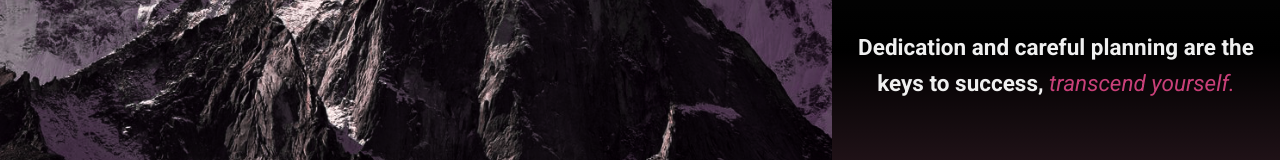
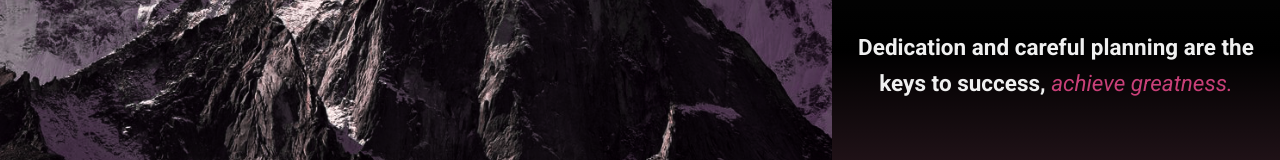
Before and after one commit to x-Lo/weight-tracker9000, a Vue app: page / in a window 1280 px wide. Shown: the part 549-709 px from the top of the page. Built offline with nearby package versions, Linux system fonts and the light colour scheme; no server answers; what v-calendar would draw is missing.

Commit message:
added fade out animations to homeview

```diff
--- a/src/components/Welcome.vue
+++ b/src/components/Welcome.vue
@@ -3,7 +3,7 @@
     <h1 class="brand-name">Weight Tracking Made Simple.</h1>
     <h2>
       Dedication and careful planning are the keys to success,
-      <span>transcend yourself.</span>
+      <span>achieve greatness.</span>
     </h2>
     <div class="buttons-div">
       <button class="start-button" @click="navigate('calc2')">BEGIN YOUR JOURNEY</button>
--- a/src/views/HomeView.vue
+++ b/src/views/HomeView.vue
@@ -2,62 +2,25 @@
   <div class="homepage-container">
     <!-- Left Section -->
     <transition>
-      <div
-      class="homepage-left"
-      :class="{
-        isFadingOut: animationStore.isFading,
-        isMovedRight: animationStore.isMoved,
-        isMovedBack: animationStore.isMovedBack,
-        isVisible: animationStore.isVisible,
-      }"
-      ref="left"
-    >
-      <router-view name="left" />
-    </div>
+      <div class="homepage-left">
+        <router-view name="left" />
+      </div>
     </transition>
 
     <!-- Right Section -->
-    <transition>
-      <div
-      class="homepage-right"
-      :class="{
-        isSlidingLeft: animationStore.isSliding,
-        isSlidingBack: animationStore.isSlidingBack,
-      }"
-      ref="right"
-    >
-      <router-view name="right" />
+    <div class="homepage-right">
+      <router-view v-slot="{ Component }" name="right">
+        <transition name="route" mode="out-in">
+          <component  :is="Component"></component>
+        </transition>
+      </router-view>
     </div>
-    </transition>
   </div>
 </template>
 
 
 <script lang="ts" defer setup>
-  import { onMounted, ref } from "vue";
-  import { gsap } from "gsap";
-  import { useAnimationStore } from "@/stores/animationStore";
 
-  const animationStore = useAnimationStore();
-  const left = ref<HTMLElement | null>(null);
-  const right = ref<HTMLElement | null>(null);
-
-
-  onMounted(async() => {
-    // animation code
-    if (right.value) {
-      gsap.fromTo(
-        right.value,
-        { x: '0%', opacity: 1 },
-        {
-          x: '0%',
-          opacity: 1,
-          duration: 1,
-          ease: "power1.out"
-        }
-      );
-    }
-  });
 </script>
 
 <style scoped>
@@ -69,11 +32,6 @@
   width: 100%;
 }
 
-.homepage-left,
-.homepage-right {
-  opacity: 1; /* Default visibility */
-  transform: none; /* Default positioning */
-}
 
 .homepage-left {
   flex: 1 0 65%;
@@ -101,30 +59,23 @@
   transition: transform 0.7s ease-in-out;
 }
 
-.homepage-left.isMovedRight {
-  transform: translateX(54%);
+/* route transitions  */
+.route-enter-from {
   opacity: 0;
+  transform: translateX(100%);
 }
 
-.homepage-left.isVisible {
-  opacity: 1;
+.route-enter-active {
+  transition: all 0.7s ease-out;
 }
 
-.homepage-left.isFadingOut {
+.route-leave-to {
   opacity: 0;
+  transform: translateX(-100%);
 }
 
-.homepage-right.isSlidingLeft {
-  transform: translateX(-185.5%);
-}
-
-.homepage-right.isSlidingBack {
-  transform: translateX(60%);
-}
-
-.homepage-left.isMovedBack {
-  transform: translateX(-100%);
-  opacity: 0;
+.route-leave-active {
+  transition: all 0.7s ease-in;
 }
 
 @media (max-width: 768px) {
```
